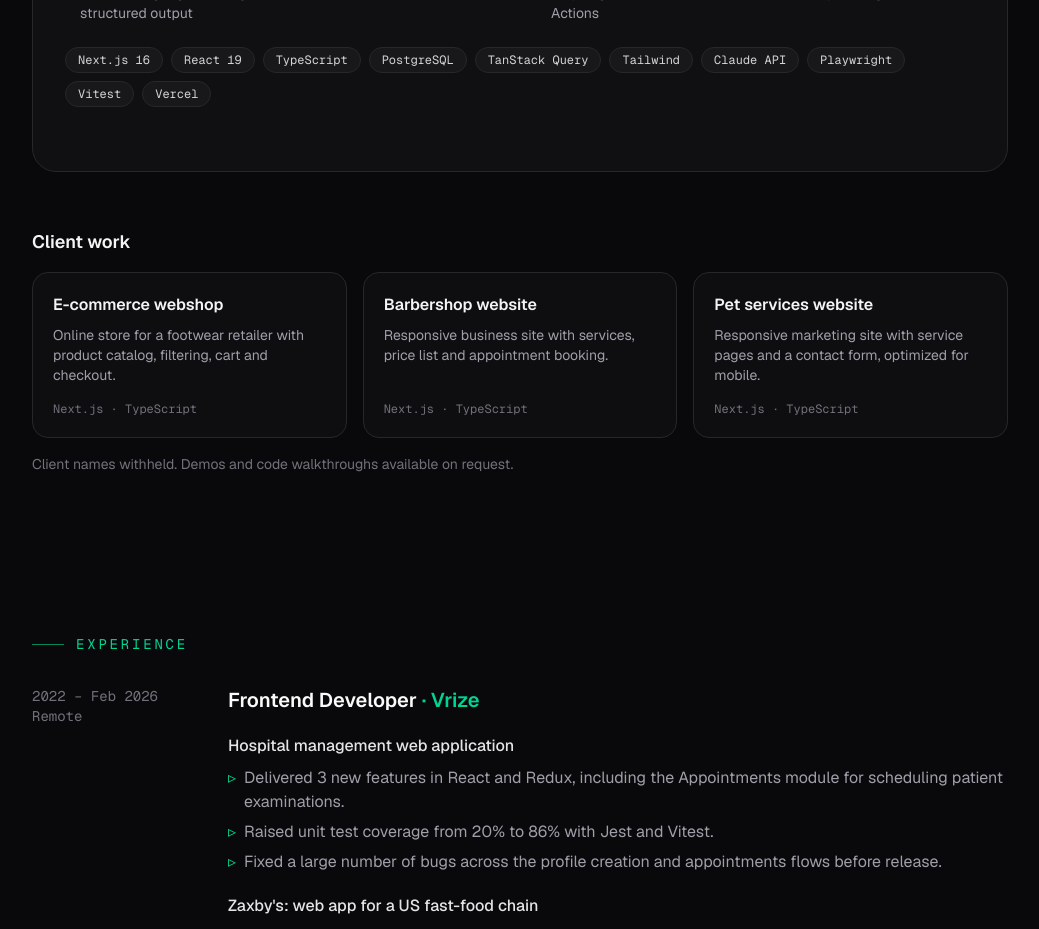
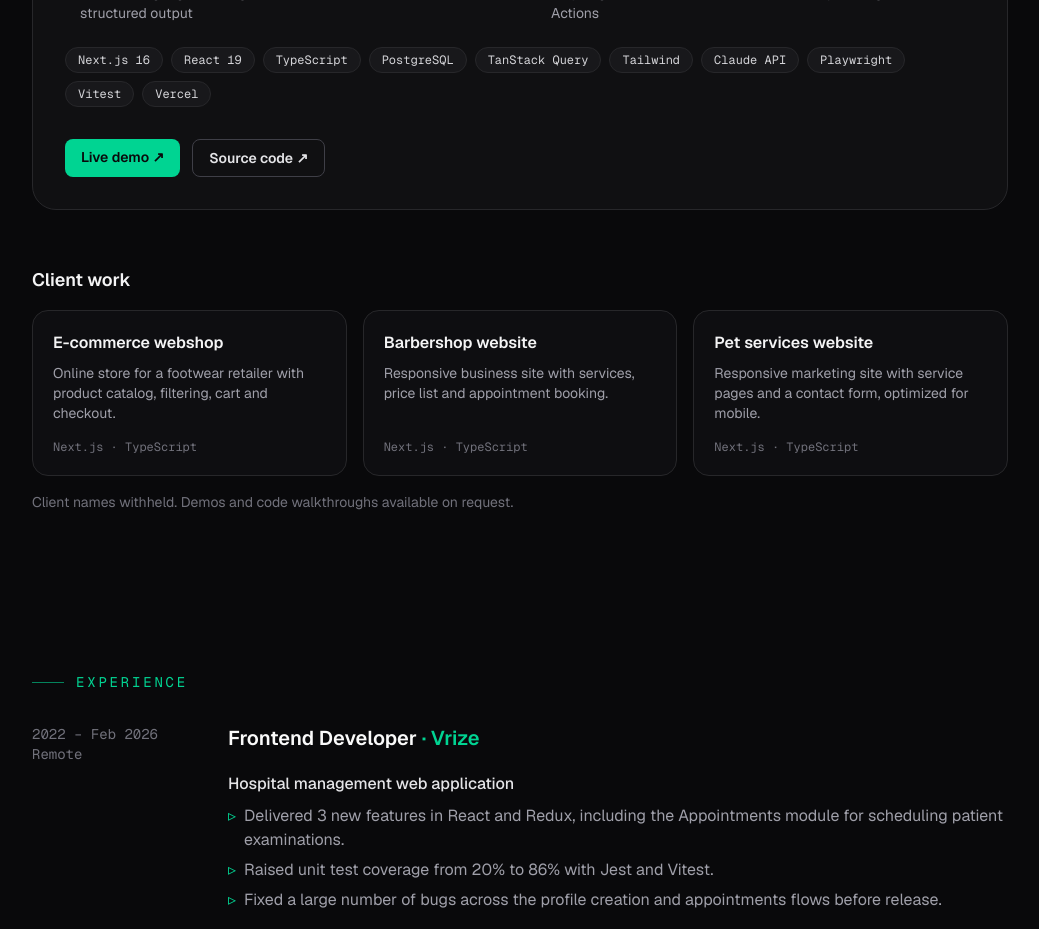
Before and after one commit to ArlenStog/portfolio, a Next.js app: page / in a window 1280 px wide. Shown: the part 1980-2909 px from the top of the page, without its empty margins (120-1159 px from the left). Built offline with nearby package versions, Linux system fonts and the light colour scheme.

Commit message:
Link featured project to live demo and source
Co-Authored-By: Claude Opus 5.5 <noreply@anthropic.com>

```diff
--- a/src/data/profile.ts
+++ b/src/data/profile.ts
@@ -55,8 +55,8 @@ export const featuredProject = {
     { src: "/projects/home.png", alt: "Landing page with the services list" },
   ],
   links: {
-    live: "#", // TODO: Vercel URL
-    code: "#", // TODO: GitHub repo URL
+    live: "https://fade-and-co-booking.vercel.app",
+    code: "https://github.com/ArlenStog/salon-booking",
   },
 };
 
```
